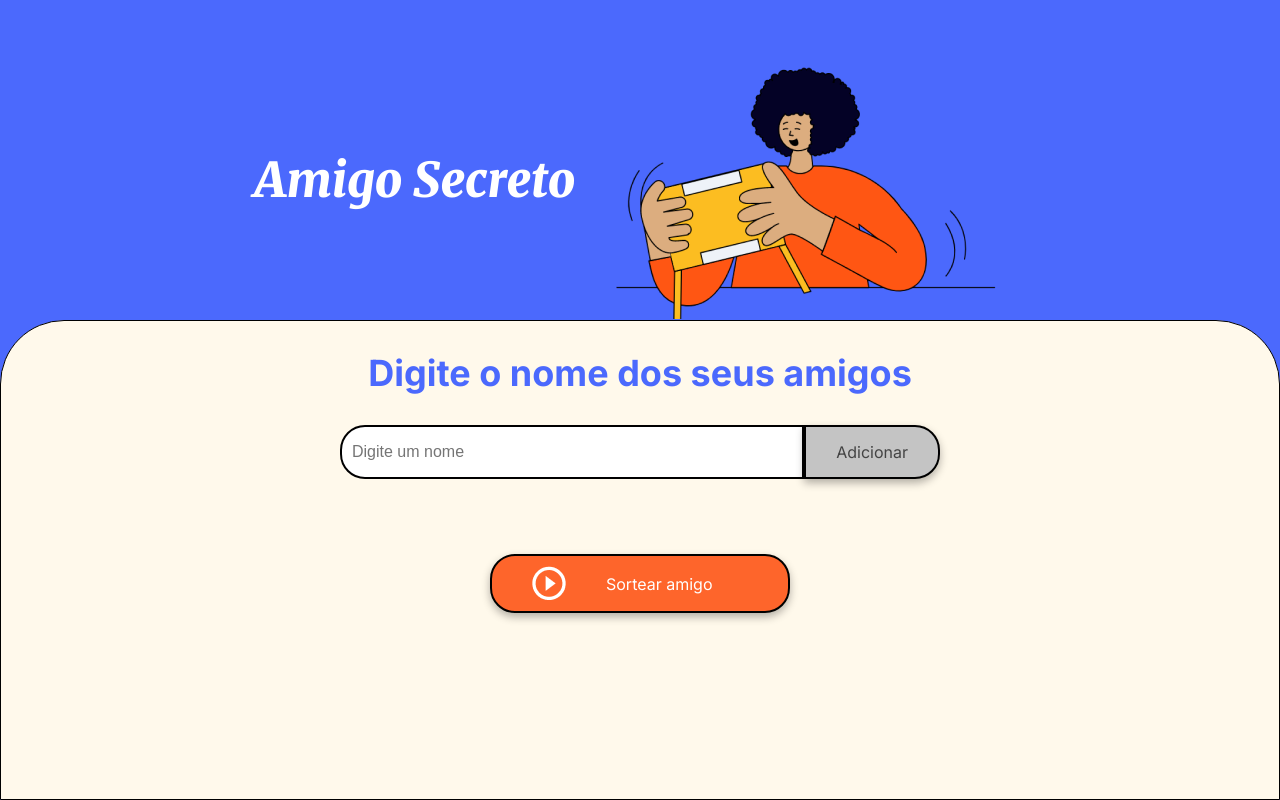
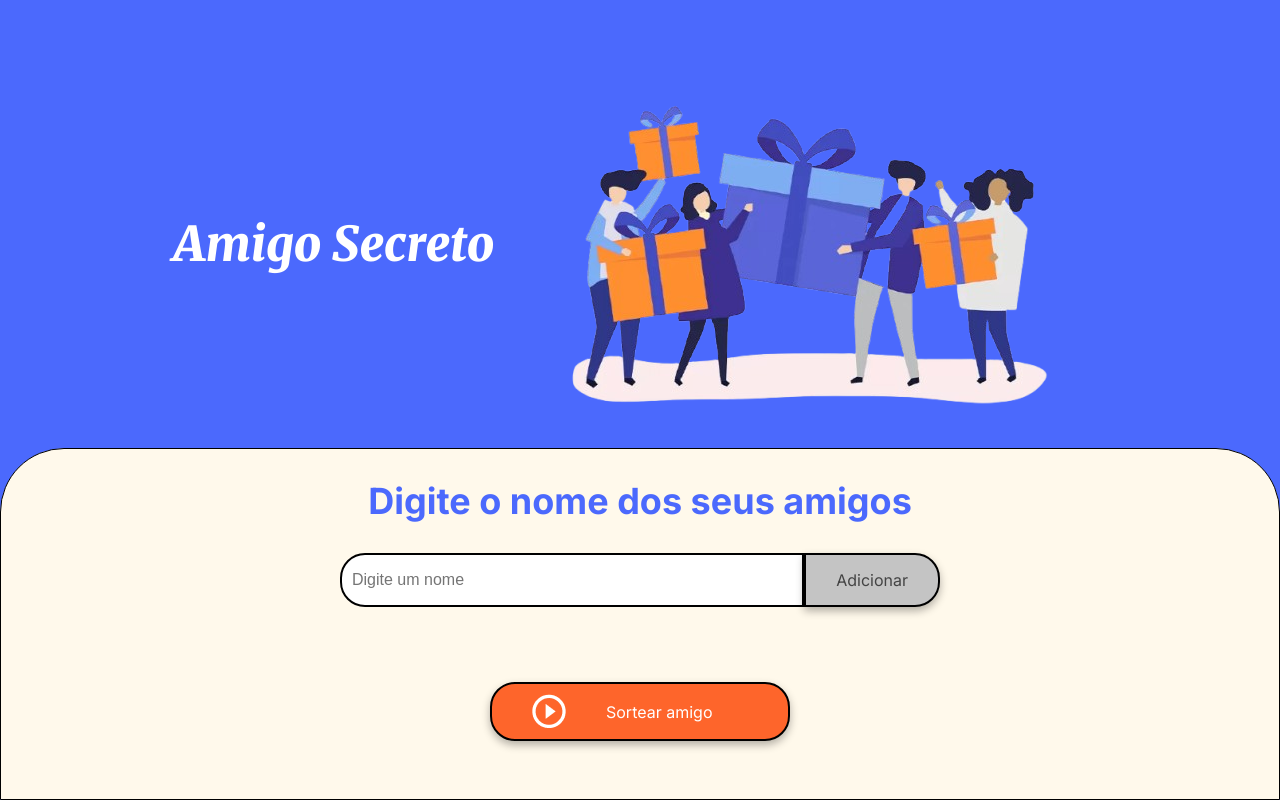
Before and after one commit to sanchesrei/Amigo-Secreto, a plain HTML site: page index.html in a window 1280 px wide. Drawn offline with Linux system fonts and the light colour scheme.

Commit message:
Mudança na foto

```diff
--- a/index.html
+++ b/index.html
@@ -1,3 +1,4 @@
+
 <!DOCTYPE html>
 <html lang="pt-br">
 <head>
@@ -14,7 +15,7 @@
     <main class="main-content">
         <header class="header-banner">
             <h1 class="main-title">Amigo Secreto</h1>
-            <img src="assets/amigo-secreto.png" alt="Imagem representativa de amigo secreto">
+            <img src="assets/amigo.png" alt="Imagem representativa de amigo secreto">
         </header>
 
         <section class="input-section">
```
Also changed, not shown: assets/amigo.png (added).
